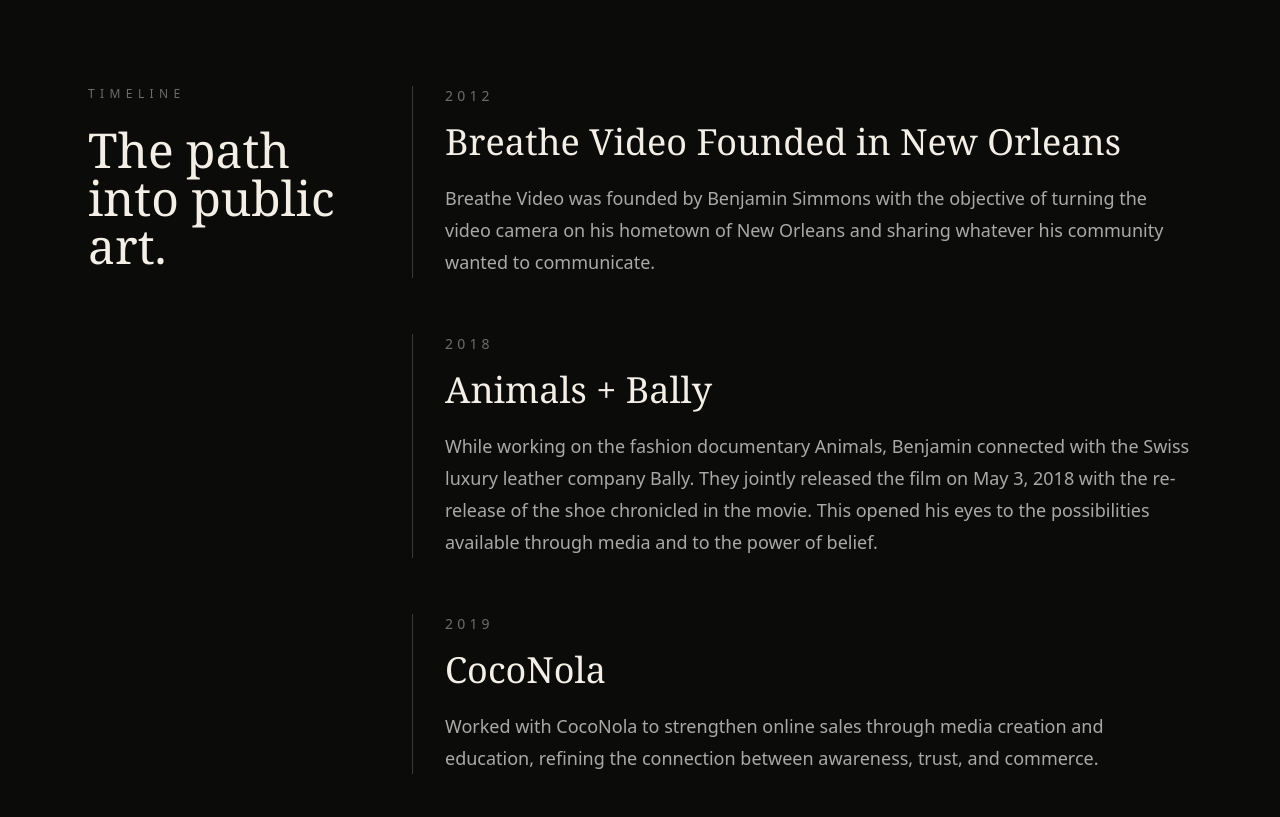
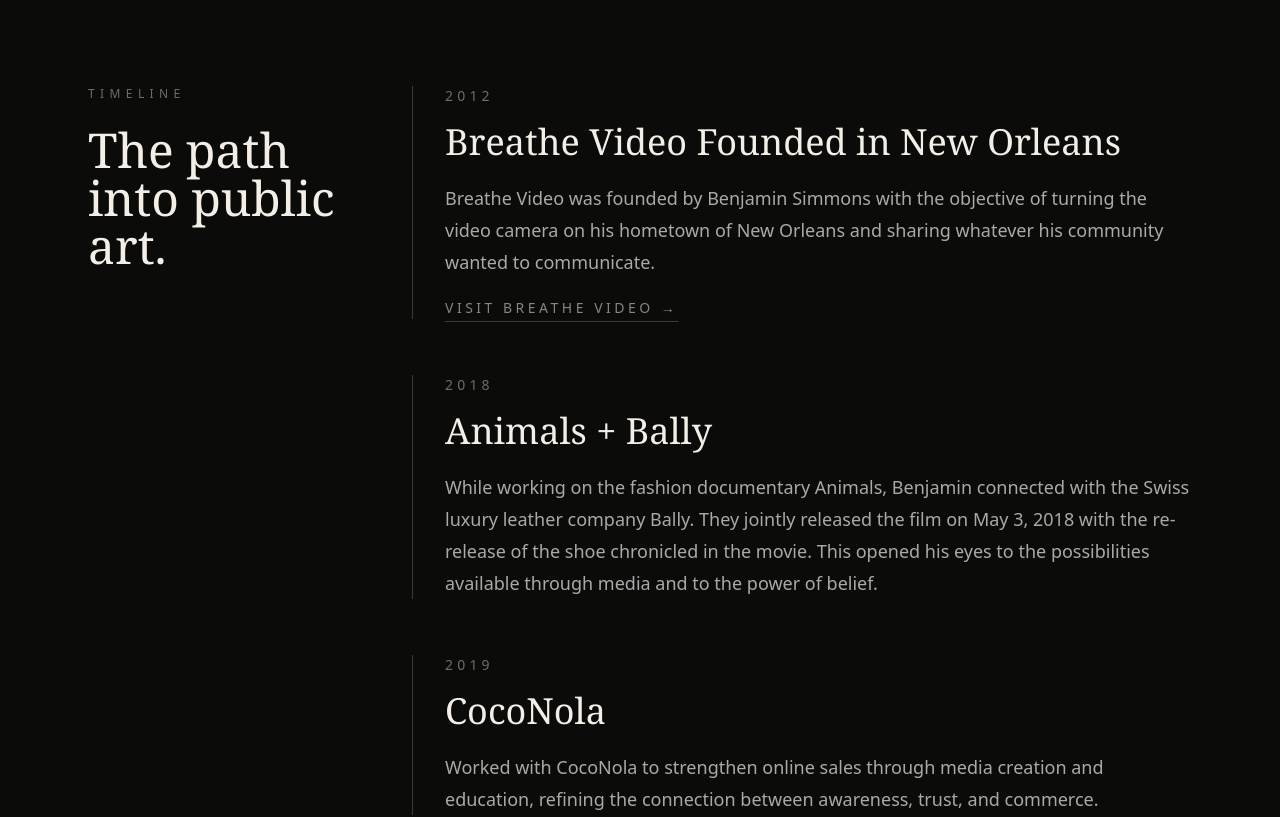
Before and after one commit to rhythmic-awareness/rhythmic-awareness, a React (Vite) app: page / in a window 1280 px wide. Shown: the part 952-1769 px from the top of the page. Built offline with nearby package versions, Linux system fonts and the light colour scheme.

Commit message:
Update App.jsx

```diff
--- a/src/App.jsx
+++ b/src/App.jsx
@@ -113,6 +113,17 @@ export default function RhythmicAwarenessLandingPage() {
   <p className="mt-5 max-w-3xl text-lg leading-8 text-white/65">
     {item.body}
   </p>
+
+  {item.link && (
+    <a
+      href={item.link}
+      target="_blank"
+      rel="noopener noreferrer"
+      className="mt-5 inline-block text-sm uppercase tracking-[0.25em] text-white/50 hover:text-white transition underline underline-offset-8 decoration-white/20 hover:decoration-white"
+    >
+      {item.linkText}
+    </a>
+  )}
 </article>
               ))}
             </div>
```
Lines whose indentation alone changed are shown as unchanged.
